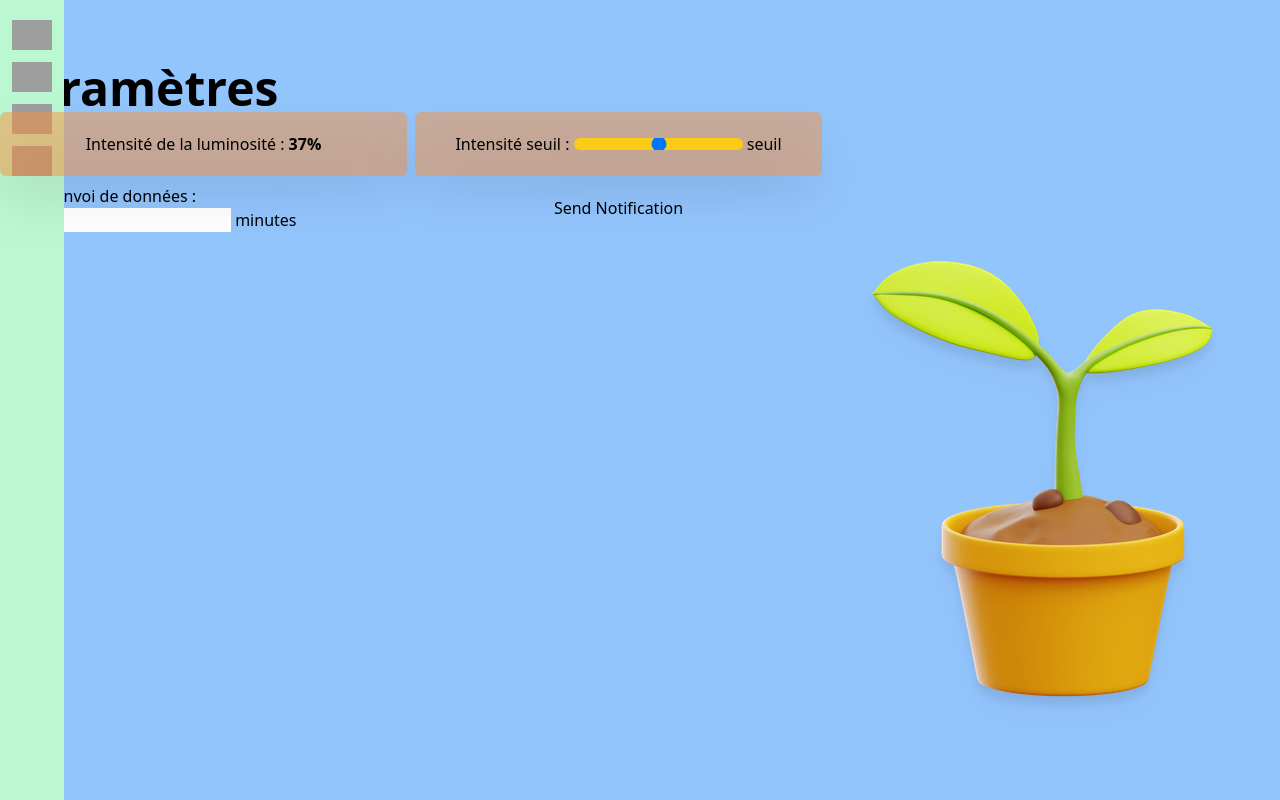
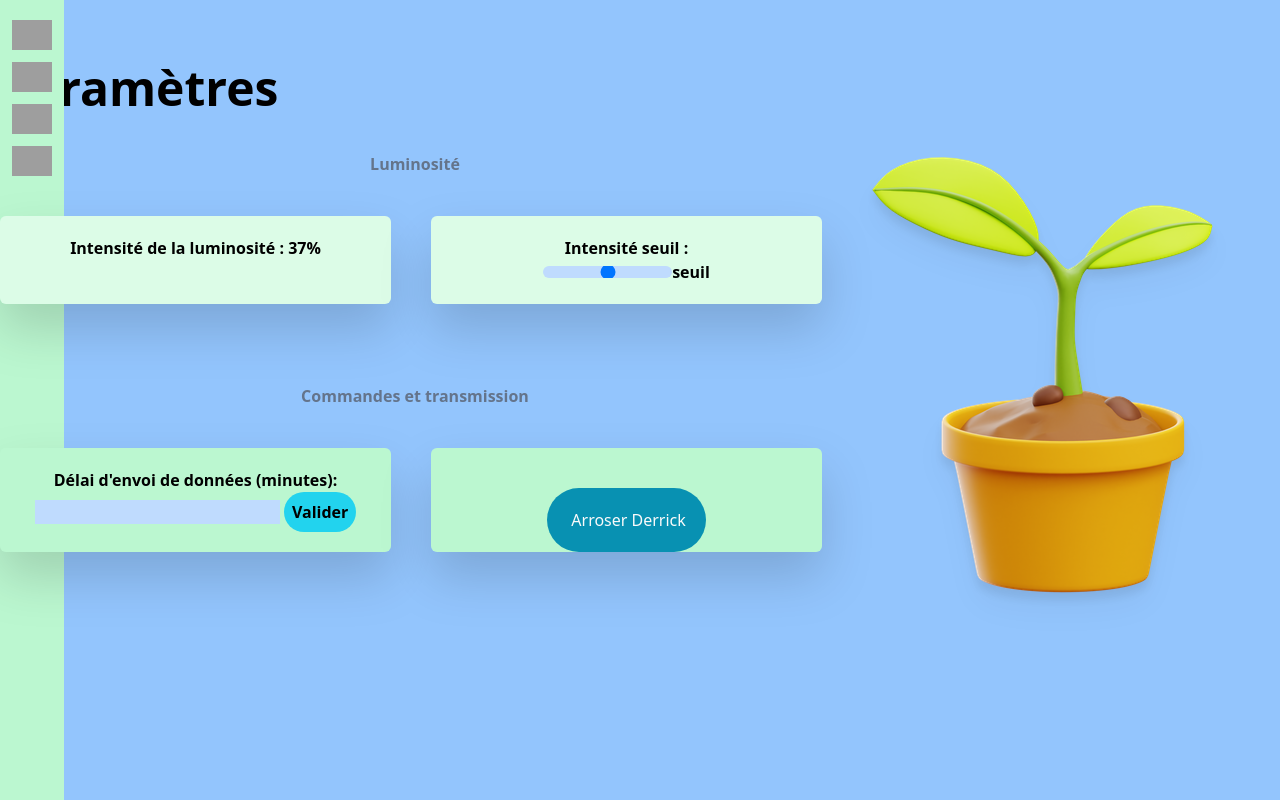
Before and after one commit to camillevnsse/derrick_smart_plant, a Python web app: template templates/settings.html in a window 1280 px wide. Run offline with Jinja, Linux system fonts and the light colour scheme; the template is opened without the code that fills it, so the values that code supplies are empty; some libraries are stand-ins or nearby versions; grey boxes are pictures that could not be loaded.

Commit message:
Update settings.html

```diff
--- a/templates/settings.html
+++ b/templates/settings.html
@@ -11,25 +11,29 @@
     <body>
         {% extends "template.html" %}
         {% block content %}
-        <div class="pt-16 font-bold text-5xl">Paramètres</div>
+        <div class="pt-16 font-bold text-5xl ">Paramètres</div>
 
-        <img class =" xl:float-right pt-36 bg-transparent drop-shadow-xl" id="dp_illustration" src="{{ url_for('static', filename='derrick_plant.jpg') }}" alt="illustration plante">
-        <div class=" grid-cols-2 py-30 pr-2 grid md:grid-rows-1 gap-2">
-            <div class =  " py-5 px-5 col-auto bg-orange-400/50 rounded-md drop-shadow-2xl text-center">Intensité de la luminosité :<span class="font-extrabold decoration-red-600 " > 37%</span></span></div>
-
-        <div class =  "col-auto bg-orange-400/50 rounded-md drop-shadow-2xl text-center">
-            <div class="col-2 py-5 font-semibold:"> Intensité seuil :
-
-
-            <input class=" px-5 rounded-lg overflow-hidden appearance-none bg-yellow-400 h-3 w-100"  type="range" value="seuil" min="1" max="100" oninput="this.nextElementSibling.value = this.value">
-            <output>seuil</output>
-
+        <img class =" justify-items-stretch xl:float-right pt-10 bg-transparent drop-shadow-xl" id="dp_illustration" src="{{ url_for('static', filename='derrick_plant.jpg') }}" alt="illustration plante">
+        <div>
+        <p class="pt-10 text-center font-extrabold text-slate-500">Luminosité</p>
+        <div class="py-10 grid-cols-2 py-30 pr-2 grid md:grid-rows-1 gap-10">
+            <div class =  " py-5 px-5 col-auto bg-green-100 rounded-md drop-shadow-2xl text-center font-semibold">Intensité de la luminosité :<span class="font-extrabold" > 37%</span></div>
+        <div class =  "col-auto bg-green-100 rounded-md drop-shadow-2xl text-center">
+            <div class=" col-2 py-5 font-semibold"> Intensité seuil :
+            <div class="px-5"><input class=" rounded-lg overflow-hidden appearance-none bg-blue-200 h-3 w-100"  type="range" value="seuil" min="1" max="100" oninput="this.nextElementSibling.value = this.value"><output>seuil</output></div>
+            </div>
         </div>
     </div>
 
-        <p>Délai d'envoi de données : <input type="number"> minutes</p>
+        <p class="pt-10 text-center font-extrabold text-slate-500"> Commandes et transmission</p>
+        <div class="py-10 grid-cols-2 py-30 pr-2 grid md:grid-rows-1 gap-10">
 
-        <input type="button" id='script' name="scriptbutton" value=" Send Notification " onclick="goPython()">
+        <div class=" col-auto bg-green-200 rounded-md drop-shadow-2xl px-5 py-5 text-center font-semibold">Délai d'envoi de données (minutes): <input class="bg-blue-200" type="number"> <span class="pt-5"><input class=" px-2 py-2 rounded-full bg-cyan-400 hover:bg-cyan-600" type="button" id="script" name = "scriptbutton" value="Valider" onclick="goPython()"></span>
+        </div>
+        <div class =" col-auto bg-green-200 rounded-md drop-shadow-2xl text-center pt-10"><input class="px-5 pt-5 py-5 rounded-full hover:bg-cyan-800 focus:outline-none focus:ring-0 transition duration-150 ease-in-out bg-cyan-600 text-zinc-50" type="button" id='script' name="scriptbutton" value=" Arroser Derrick" onclick="goPython()">
+        </div>
+        </div>
+
 
         <script>
               async function goPython () {
```
